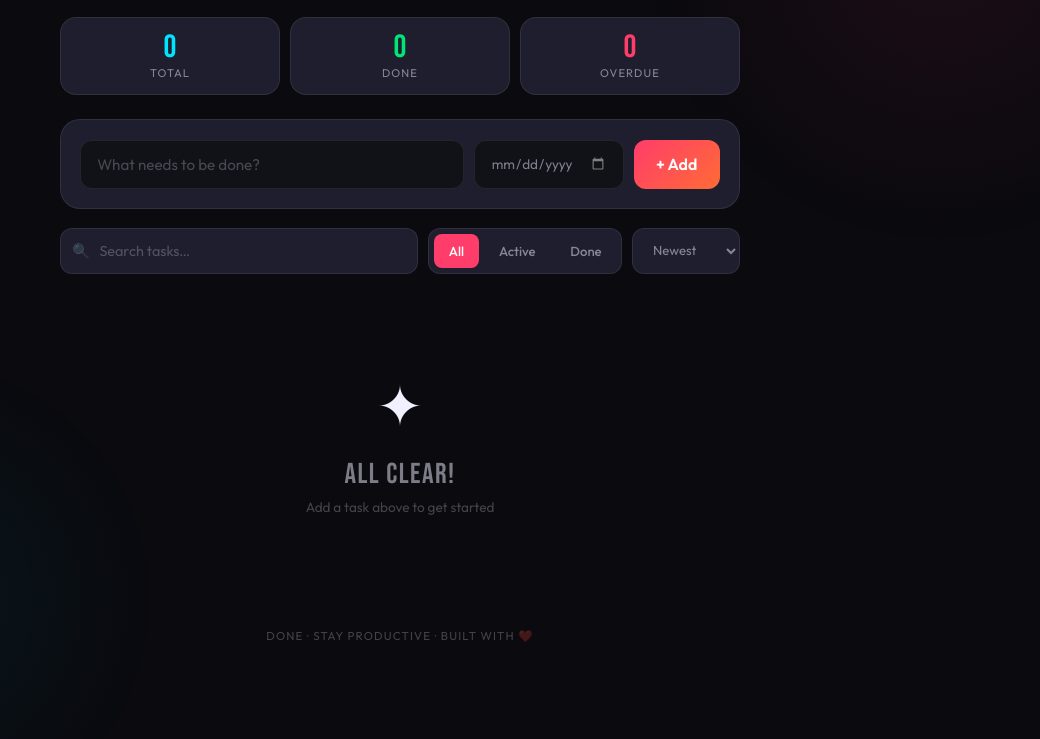
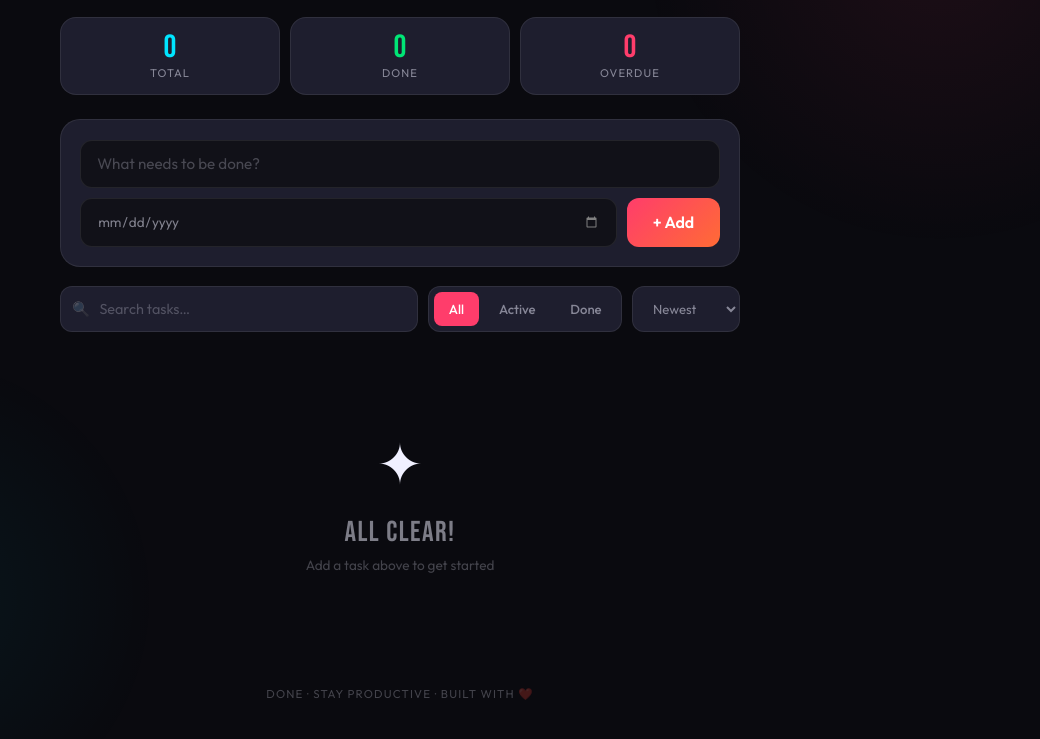
Before and after one commit to ShujaRaza04/Todoapp, a plain HTML site: page index.html in a window 1280 px wide. Shown: the part 151-890 px from the top of the page, without its empty margins (240-1280 px from the left). Before the commit the page ends 858 px from the top, so only its background shows below. Drawn offline with Linux system fonts and the light colour scheme.

Commit message:
Update Todo app

```diff
--- a/index.html
+++ b/index.html
@@ -160,15 +160,7 @@
     flex-direction: column;
     gap: 10px;
   }
-  .add-row {
-    display: flex;
-    gap: 10px;
-    align-items: stretch;
-    flex-wrap: wrap;
-  }
   .task-input {
-    flex: 1;
-    min-width: 0;
     width: 100%;
     background: var(--bg2);
     border: 1.5px solid var(--border);
@@ -203,11 +195,13 @@
   }
   .date-input:focus { border-color: var(--c2); }
   .date-input::-webkit-calendar-picker-indicator { filter: invert(0.5); cursor: pointer; }
+  /* Placeholder styling for date input */
+  .date-input:not(:valid) { color: var(--text3); }
   .add-btn {
     background: linear-gradient(135deg, var(--c1), #ff6b35);
     border: none;
     border-radius: 12px;
-    padding: 0.85rem 1.4rem;
+    padding: 0.85rem 1.6rem;
     color: #fff;
     font-family: 'Outfit', sans-serif;
     font-size: 1rem;
@@ -219,13 +213,6 @@
   }
   .add-btn:hover { transform: scale(1.03); }
   .add-btn:active { transform: scale(0.97); opacity: 0.9; }
-
-  /* Desktop: single row layout */
-  @media (min-width: 520px) {
-    .add-row { flex-wrap: nowrap; }
-    .bottom-row { display: contents; }
-    .date-input { width: 150px; flex: 0 0 150px; }
-  }
 
   /* Search & filter */
   .controls {
@@ -504,12 +491,10 @@
 
   <!-- Add form -->
   <div class="add-form">
-    <div class="add-row">
-      <input class="task-input" id="taskInput" type="text" placeholder="What needs to be done?" maxlength="120" />
-      <div class="bottom-row">
-        <input class="date-input" id="dateInput" type="date" />
-        <button class="add-btn" onclick="addTask()">+ Add</button>
-      </div>
+    <input class="task-input" id="taskInput" type="text" placeholder="What needs to be done?" maxlength="120" />
+    <div class="bottom-row">
+      <input class="date-input" id="dateInput" type="date" placeholder="📅 Pick a due date" />
+      <button class="add-btn" onclick="addTask()">+ Add</button>
     </div>
   </div>
 
```
